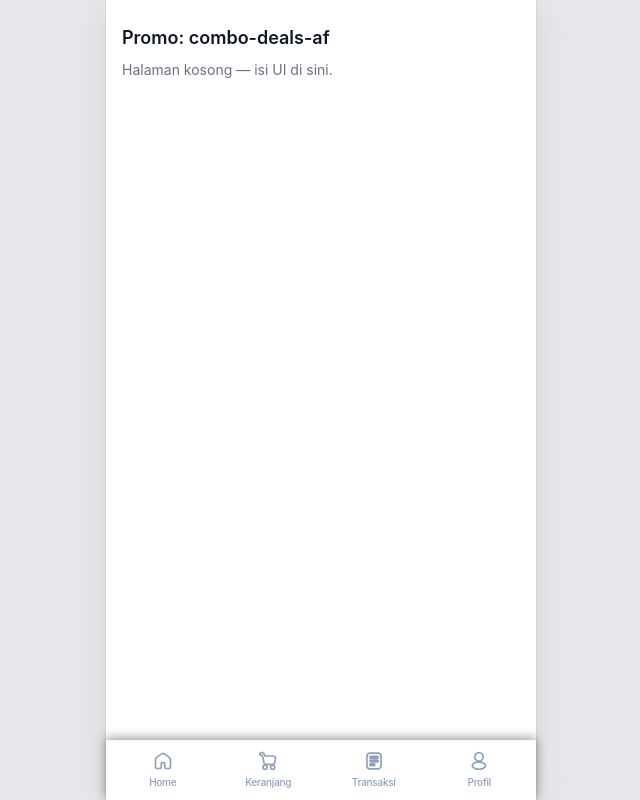
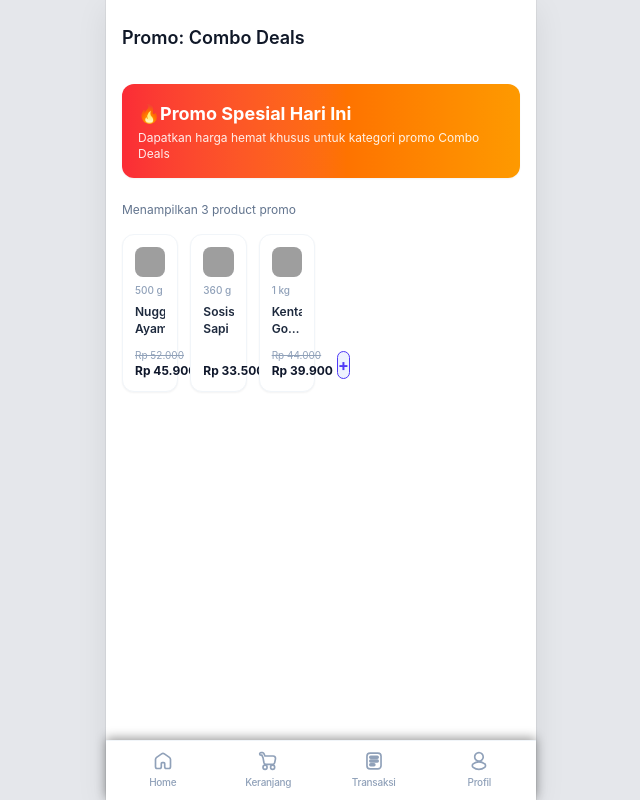
Before and after one commit to ShrlGnwn/astronauts-clone-pkl, a React (Vite) app: page /promo/combo-deals-af in a window 1280 px wide. Shown: the whole page, without its empty margins (319-959 px from the left). Built offline with nearby package versions, Linux system fonts and the light colour scheme; grey boxes are pictures that could not be loaded.

Commit message:
feat: implement promo page with product fetching and loading state

```diff
--- a/src/features/home/data/promoProducts.js
+++ b/src/features/home/data/promoProducts.js
@@ -1,4 +1,4 @@
-// produk apa aja yang tampil di tiap halaman promo. isinya id dari products.js
+import {products} from '../../catalog/data/products.js'
 
 export const promoProductMap = {
   'harvest-picks-af': ['p3', 'p4', 'p5', 'p6'],
@@ -9,3 +9,15 @@ export const promoProductMap = {
   'healthy-ready-af': ['p32', 'p33', 'p34'],
   'practical-menu-af': ['p23', 'p11', 'p12'],
 }
+
+export const promoProducts = {
+  getByPromoSlug: (promoSlug) => {
+    if (!promoSlug) return []
+    const productIds = promoProductMap[promoSlug] || []
+    if (productIds.length > 0) {
+      return products.filter((p) => productIds.includes(p.id))
+    }
+
+    return products.filter((p) => p.originalPrice && p.originalPrice > p.price)
+  },
+}
--- a/src/features/home/pages/PromoPage.jsx
+++ b/src/features/home/pages/PromoPage.jsx
@@ -1,8 +1,58 @@
+import React, {useEffect, useState} from 'react'
 import { useParams } from 'react-router-dom'
 import PageShell from '../../../shared/ui/PageShell.jsx'
+import ProductCard from '../../catalog/components/ProductCard.jsx'
+import {promoProducts} from '../data/promoProducts.js'
 
 export default function PromoPage() {
   const { promoSlug } = useParams()
+  const [productList, setProductList] = useState([])
+  const [loading,setLoading] = useState(true)
+  useEffect(() => {
+    setLoading(true)
+    const timer = setTimeout(() => {
+      const data = promoProducts.getByPromoSlug(promoSlug)
+      setProductList(data)
+      setLoading(false)
+    }, 300)
+    return () => clearTimeout(timer)
+  }, [promoSlug])
+  const formatTitle = (str) => {
+    if (!str) return 'promo'
+    return str
+    .replace(/-af$/, '')
+    .replace(/-/g, ' ')
+    .replace(/\b\w/g, (char) => char.toUpperCase())
+  }
 
-  return <PageShell title={`Promo: ${promoSlug}`} />
+  return (
+    <PageShell title={`Promo: ${formatTitle(promoSlug)}`}>
+      <div className="py-4">
+        <div className="mb-6 rounded-xl bg-gradient-to-r from-red-500 to-amber-500 p-4 text-white shadow-xs">
+          <h2 className="text-lg font-bold">🔥Promo Spesial Hari Ini</h2>
+          <p className="mt-0.5 text-xs opacity-90">Dapatkan harga hemat khusus untuk kategori promo {formatTitle(promoSlug)}</p>
+        </div>
+        <p className="mb-4 text-xs text-slate-500">Menampilkan {productList.length} product promo</p>
+        {loading ? (
+          <div className="grid grid-cols-2 gap-3 sm:grid-cols-3 md:grid-cols-4 lg:grid-cols-6">
+            {[...Array(6)].map((_, i) => (
+              <div key={i} className="h-64 animate-pulse rounded-xl bg-slate-200"></div>
+            ))}
+          </div>
+        ) : productList.length === 0 ? (
+          <div className="flex flex-col items-center justify-center rounded-2xl border border-slate-100 bg-white p-10 text-center">
+            <p className="text-sm font-semibold text-slate-700">Promo tidak ditemukan</p>
+            <p className="mt-1 text-xs text-slate-400">Belum ada produk promo untuk "{promoSlug}"</p>
+          </div>
+        ) : (
+          <div className="grid grid-cols-2 gap-3 sm:grid-cols-3 md:grid-cols-4 lg:grid-cols-6">
+            {productList.map((product) => (
+              <ProductCard key={product.id} product={product} />
+            ))}
+          </div>
+        )
+        }
+      </div>
+    </PageShell>
+  )
 }
```
